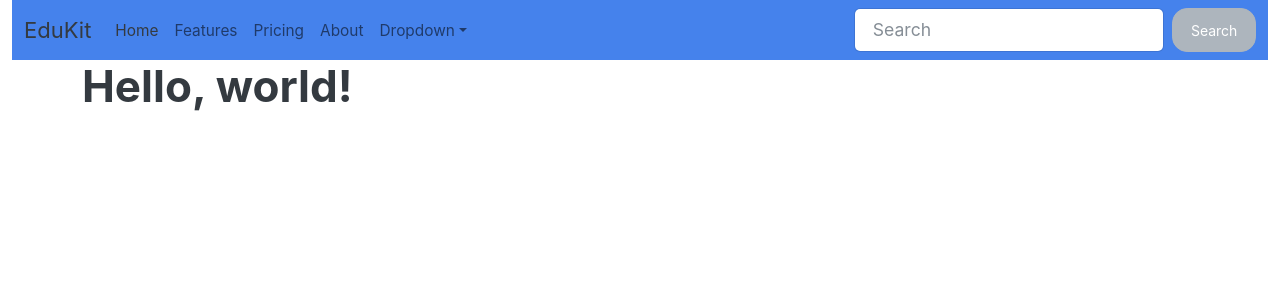
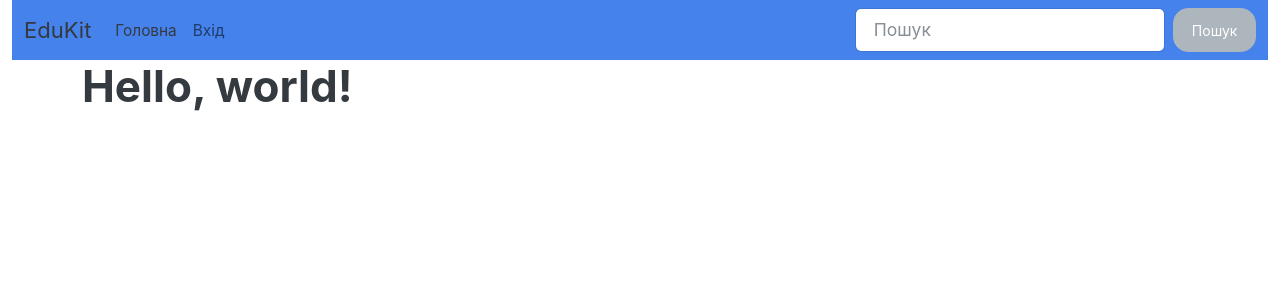
Before and after one commit to roman-yatsenko/python-web-edukit, a Django app: page / in a window 1280 px wide. Shown: the top 300 px of the page. Run offline with Django 5.2, Linux system fonts and the light colour scheme; some libraries are stand-ins or nearby versions.

Commit message:
Add login/logout

```diff
--- a/core/settings.py
+++ b/core/settings.py
@@ -128,3 +128,7 @@ MEDIA_ROOT = BASE_DIR / 'media'
 # https://docs.djangoproject.com/en/5.1/ref/settings/#default-auto-field
 
 DEFAULT_AUTO_FIELD = 'django.db.models.BigAutoField'
+
+LOGIN_REDIRECT_URL = 'home'
+LOGIN_URL = 'login'
+LOGOUT_URL = 'logout'
--- a/core/urls.py
+++ b/core/urls.py
@@ -24,7 +24,7 @@ from courses.views import HomeView
 
 urlpatterns = [
     path('accounts/login/', auth_views.LoginView.as_view(), name='login'),
-    path('accounts/logout/', auth_views.LogoutView.as_view(), name='logout'),
+    path('accounts/logout/', auth_views.LogoutView.as_view(next_page=settings.LOGOUT_REDIRECT_URL), name='logout'),
     path('admin/', admin.site.urls),
     path('', HomeView.as_view(), name='home')
 ]
--- a/courses/templates/base.html
+++ b/courses/templates/base.html
@@ -20,33 +20,26 @@
             <ul class="navbar-nav me-auto">
               <li class="nav-item">
                 <a class="nav-link active" href="#">
-                  Home
+                  Головна
                   <span class="visually-hidden">(current)</span>
                 </a>
               </li>
+              {% if request.user.is_authenticated %}
               <li class="nav-item">
-                <a class="nav-link" href="#">Features</a>
+                <form method="post" action="{% url 'logout' %}">
+                  {% csrf_token %}
+                  <button type="submit" class="btn btn-link text-decoration-none">Вихід</button>
+                </form>
               </li>
+              {% else %}
               <li class="nav-item">
-                <a class="nav-link" href="#">Pricing</a>
+                <a class="nav-link" href="{% url 'login' %}">Вхід</a>
               </li>
-              <li class="nav-item">
-                <a class="nav-link" href="#">About</a>
-              </li>
-              <li class="nav-item dropdown">
-                <a class="nav-link dropdown-toggle" data-bs-toggle="dropdown" href="#" role="button" aria-haspopup="true" aria-expanded="false">Dropdown</a>
-                <div class="dropdown-menu">
-                  <a class="dropdown-item" href="#">Action</a>
-                  <a class="dropdown-item" href="#">Another action</a>
-                  <a class="dropdown-item" href="#">Something else here</a>
-                  <div class="dropdown-divider"></div>
-                  <a class="dropdown-item" href="#">Separated link</a>
-                </div>
-              </li>
+              {% endif %}
             </ul>
             <form class="d-flex">
-              <input class="form-control me-sm-2" type="search" placeholder="Search" />
-              <button class="btn btn-secondary my-2 my-sm-0" type="submit">Search</button>
+              <input class="form-control me-sm-2" type="search" placeholder="Пошук" />
+              <button class="btn btn-secondary my-2 my-sm-0" type="submit">Пошук</button>
             </form>
           </div>
         </div>
```
Also changed, not shown: courses/templates/registration/logged_out.html (added, +16 -0 lines), courses/templates/registration/login.html (added, +22 -0 lines).
